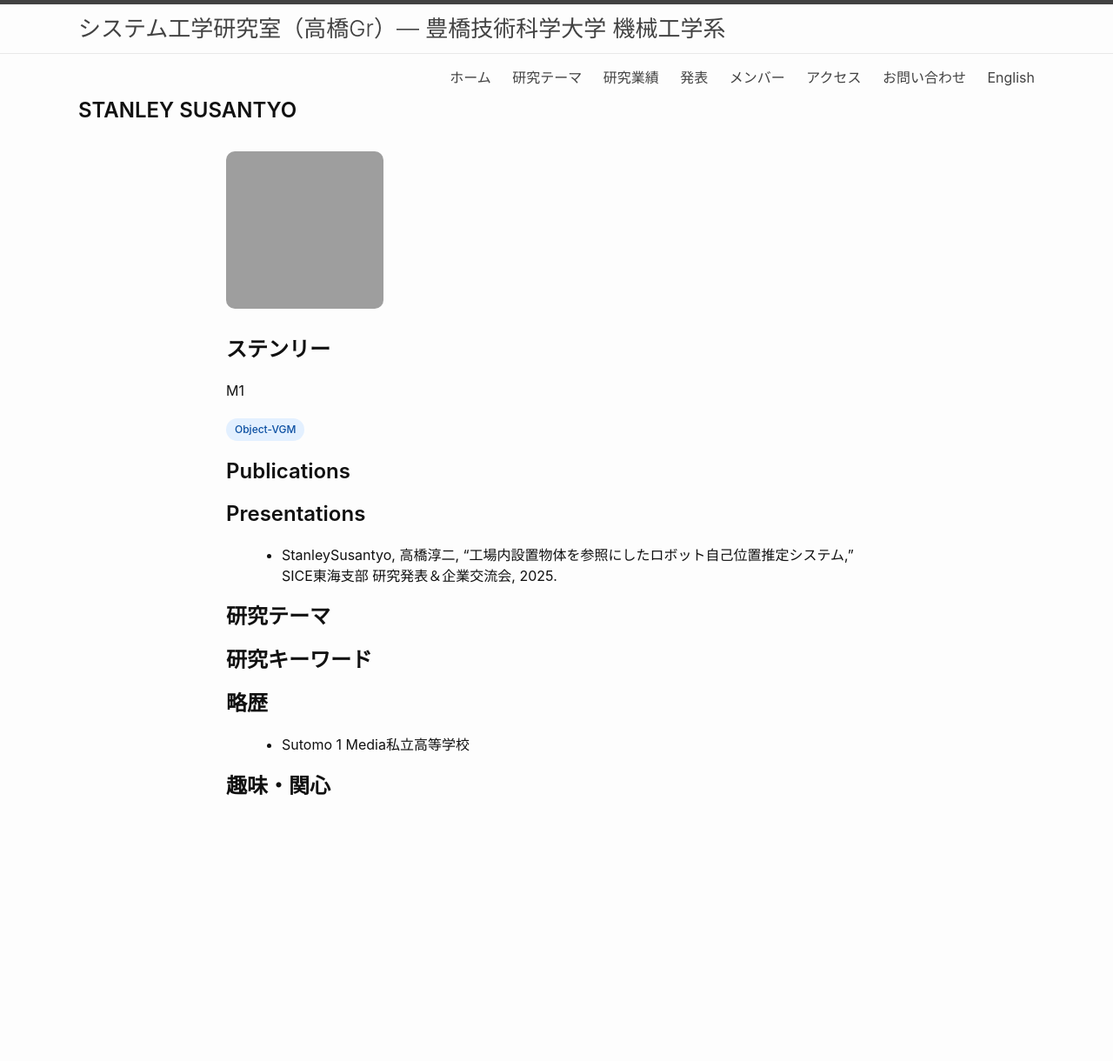
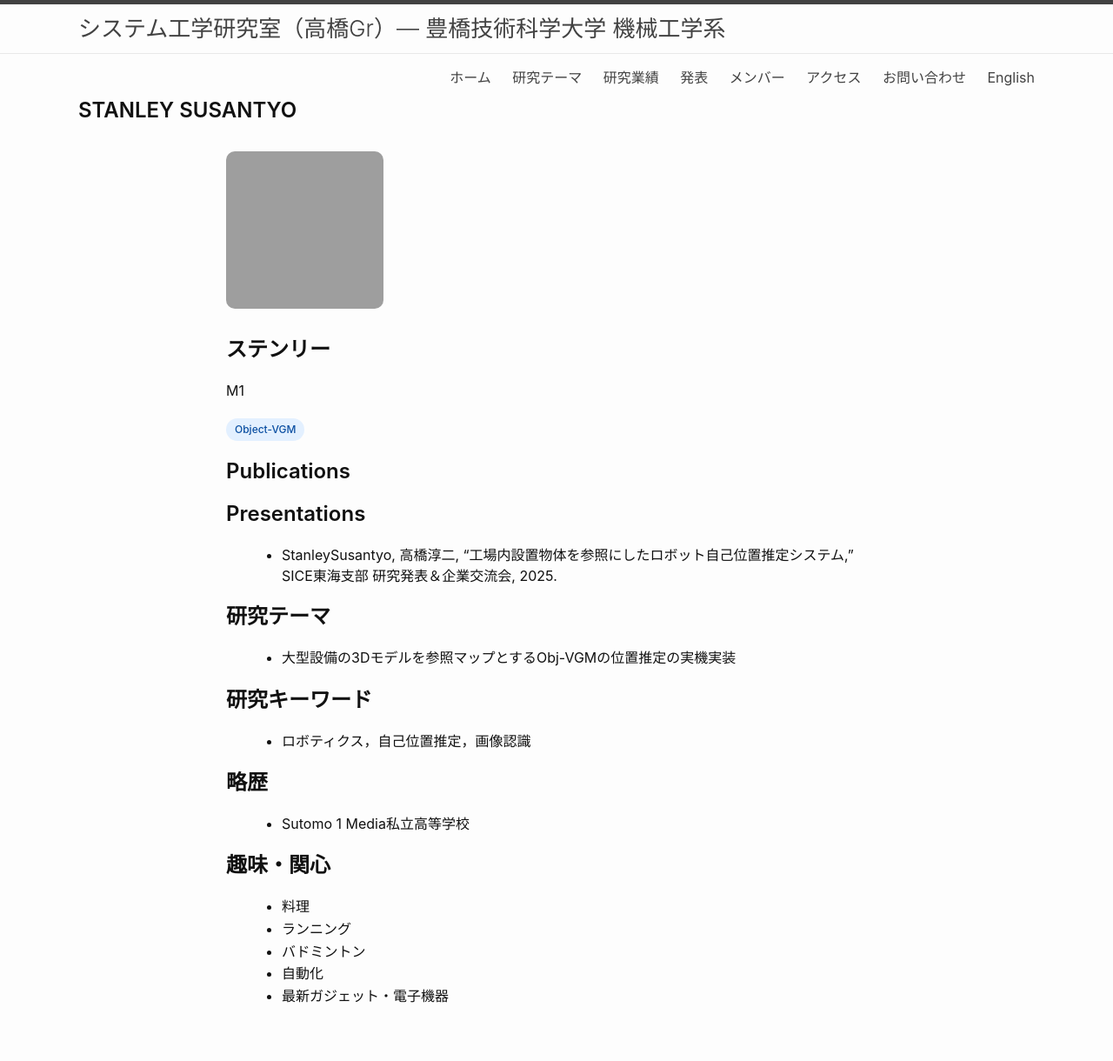
Before and after one commit to tlab-tut/tlab-site, a Jekyll site: the page built from members/stanley.md, in a window 1280 px wide. Shown: the whole page at 87% size. Built offline with Jekyll 4.4.1, drawn with Linux system fonts in a browser that asks for light colours; before the commit the page ends 981 px from its top, so only the background shows below that; grey boxes are pictures that could not be loaded.

Commit message:
あとから来た人の分を追加

```diff
--- a/members/stanley.md
+++ b/members/stanley.md
@@ -21,10 +21,18 @@ research_tags:
 ---
 
 ## 研究テーマ
+- 大型設備の3Dモデルを参照マップとするObj-VGMの位置推定の実機実装
 
 ## 研究キーワード
+- ロボティクス，自己位置推定，画像認識
+
 
 ## 略歴
 - Sutomo 1 Media私立高等学校
 
 ## 趣味・関心
+- 料理
+- ランニング
+- バドミントン
+- 自動化
+- 最新ガジェット・電子機器
```
Also changed, not shown: members/mochimaru.md (+1 -1 lines), members/morikawa.md (+3 -3 lines).
